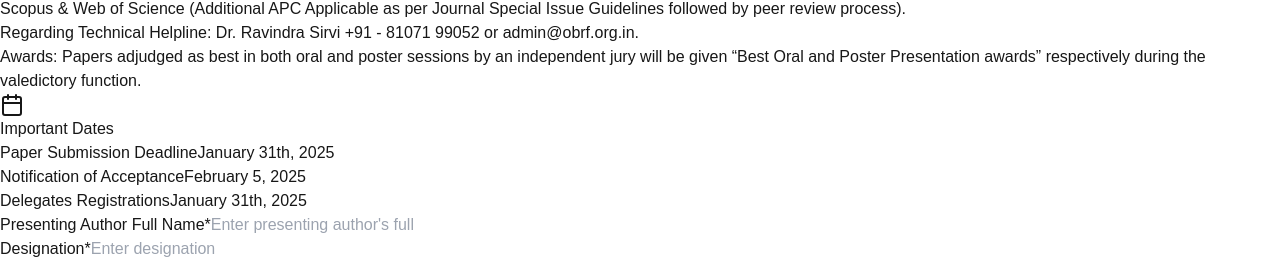
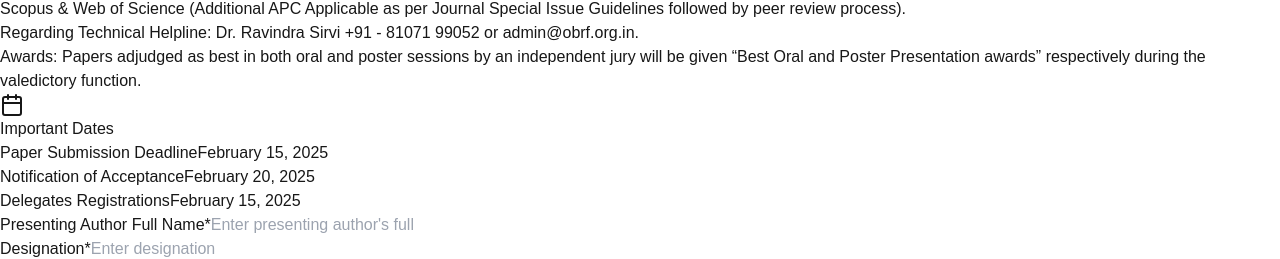
Before and after one commit to ravindrasirvi609/BiomedicalConf, a Next.js app: page / in a window 1280 px wide. Shown: the part 10154-10413 px from the top of the page. Built offline with nearby package versions, Linux system fonts and the light colour scheme; no server answers.

Commit message:
Update important dates in CallForPapers component

```diff
--- a/src/components/CallForPapers.tsx
+++ b/src/components/CallForPapers.tsx
@@ -138,9 +138,9 @@ const CallForPapers = () => {
   };
 
   const importantDates = [
-    { date: "January 31th, 2025", event: "Paper Submission Deadline" },
-    { date: "February 5, 2025", event: "Notification of Acceptance" },
-    { date: "January 31th, 2025", event: "Delegates Registrations" },
+    { date: "February 15, 2025", event: "Paper Submission Deadline" },
+    { date: "February 20, 2025", event: "Notification of Acceptance" },
+    { date: "February 15, 2025", event: "Delegates Registrations" },
   ];
 
   return (
```
